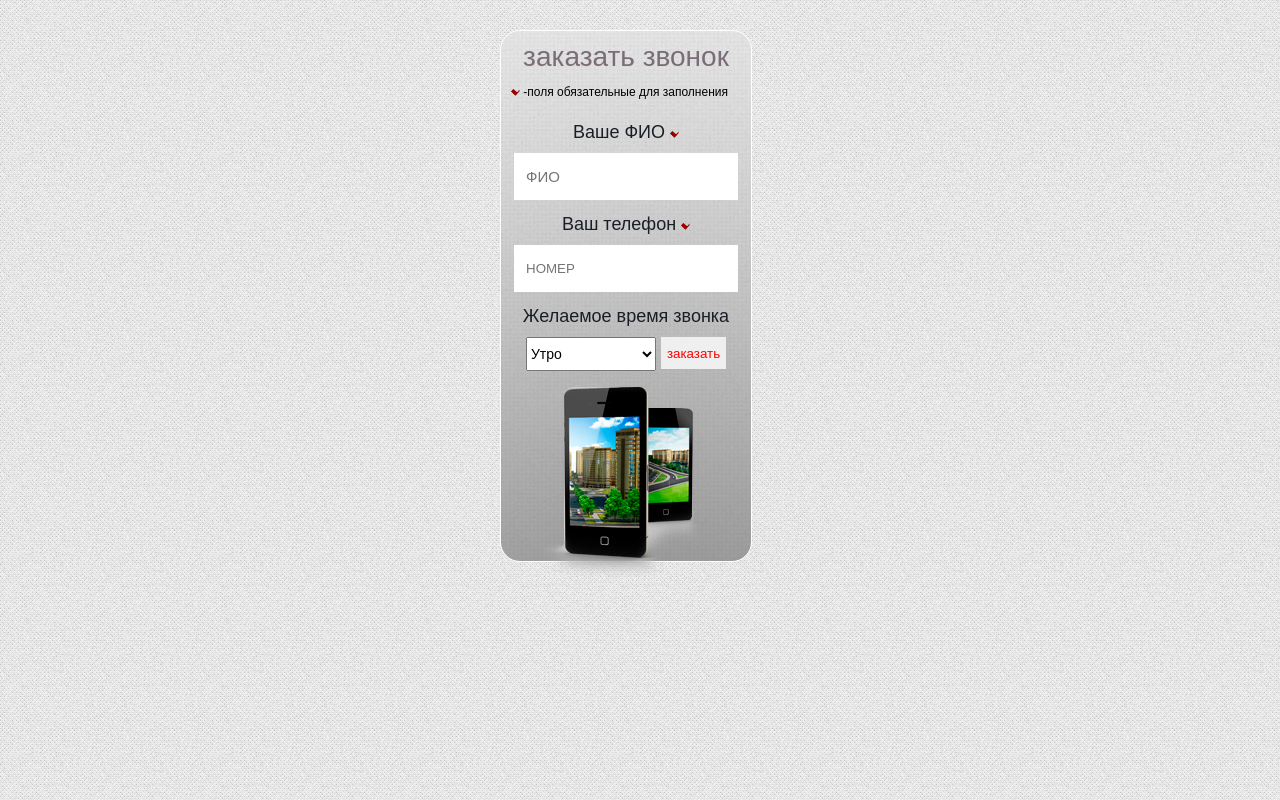
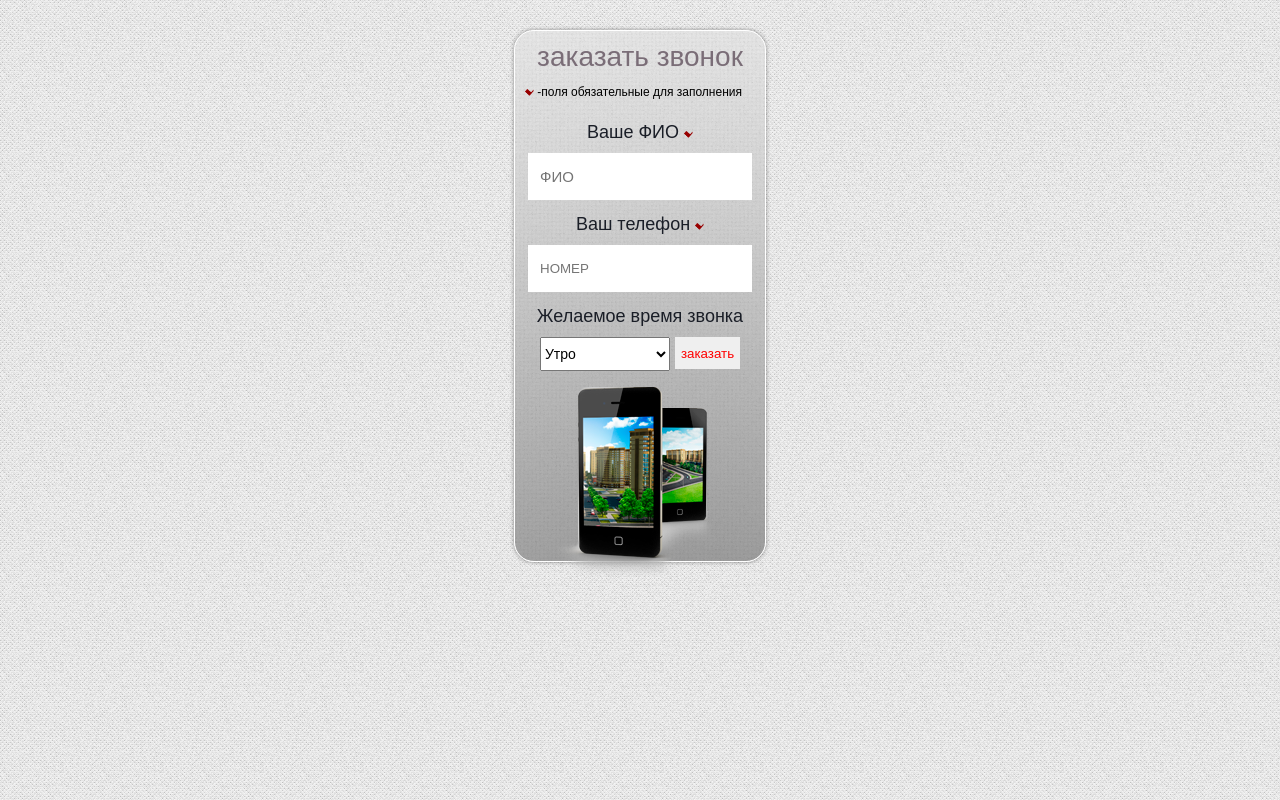
Before and after one commit to ekasokol/homework, a plain HTML site: page index.html in a window 1280 px wide. Drawn offline with Linux system fonts and the light colour scheme.

Commit message:
homework complete

```diff
--- a/css/style.css
+++ b/css/style.css
@@ -2,8 +2,6 @@
 
 body {
     background: url("../images/bg.png");
-    width: 100px;
-    height: 100px;
     font-family: arial;
 }
 
@@ -12,9 +10,11 @@ body {
     border-radius: 20px;
     width: 250px;
     height: 530px;
-    margin: 0 500px;
-    margin-top: 30px;
+    margin: 30px auto;
     border: 1px solid #fff;
+    -webkit-box-shadow: 0px 0px 4px rgba(0, 0, 0, 0.4);
+    -moz-box-shadow: 0px 0px 4px rgba(0, 0, 0, 0.4);
+    box-shadow: 0px 0px 4px rgba(0, 0, 0, 0.4);
 }
 
 .form-box h1 {
@@ -63,7 +63,6 @@ select {
 
 .call p {
     color: #1a1e27;
-    font-family: arial;
 }
 
 input {
```
